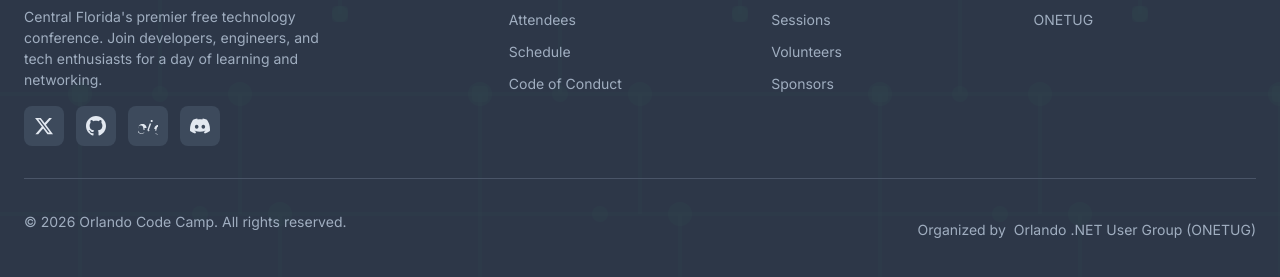
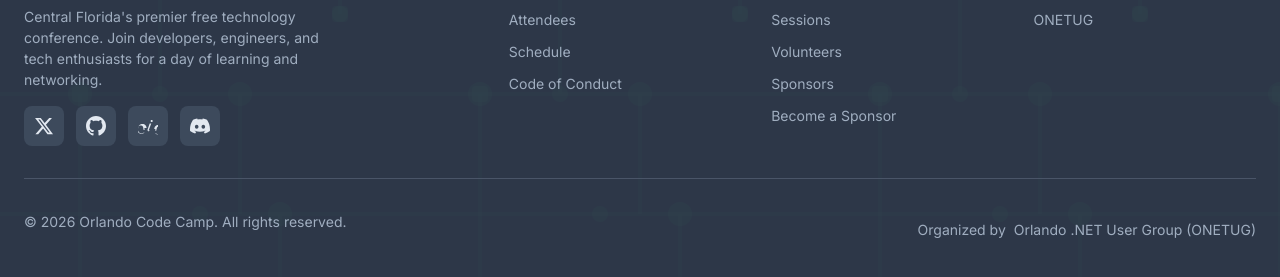
Before and after one commit to Orlando-Codecamp/orlandocodecamp.github.io, a Jekyll site: the page built from index.md, in a window 1280 px wide and 900 px high, scrolled down 4420 px. Shown: the part 620-897 px from the top of the window. Built offline with Jekyll 4.4.1, drawn with Linux system fonts in a browser that asks for light colours.

Commit message:
feat: Add become-a-sponsor link to site footer
Add a "Become a Sponsor" link under the Participate section in the
footer for better discoverability.

```diff
--- a/_includes/footer.html
+++ b/_includes/footer.html
@@ -54,6 +54,7 @@
           <li class="footer-list-item"><a href="{{ '/sessions/' | relative_url }}" class="footer-link">Sessions</a></li>
           <li class="footer-list-item"><a href="{{ '/volunteers/' | relative_url }}" class="footer-link">Volunteers</a></li>
           <li class="footer-list-item"><a href="{{ '/sponsors/' | relative_url }}" class="footer-link">Sponsors</a></li>
+          <li class="footer-list-item"><a href="{{ '/become-a-sponsor/' | relative_url }}" class="footer-link">Become a Sponsor</a></li>
         </ul>
       </div>
 
```
